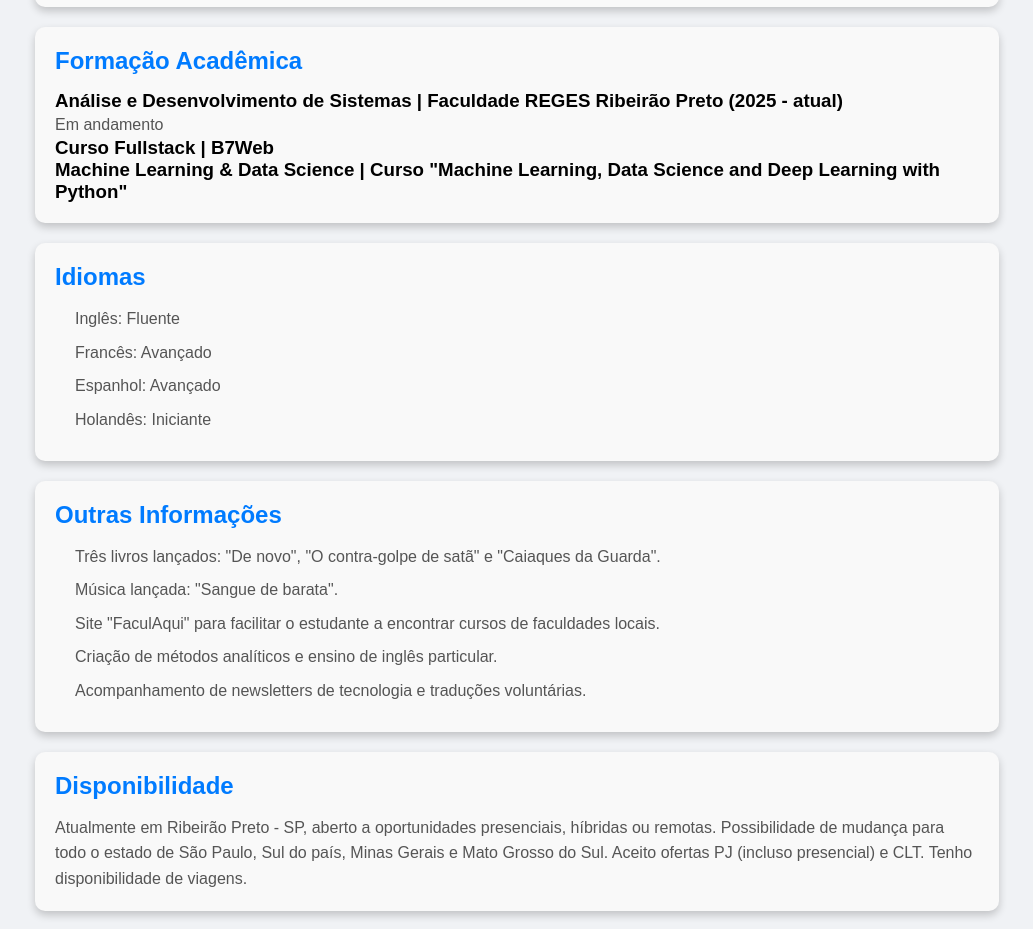
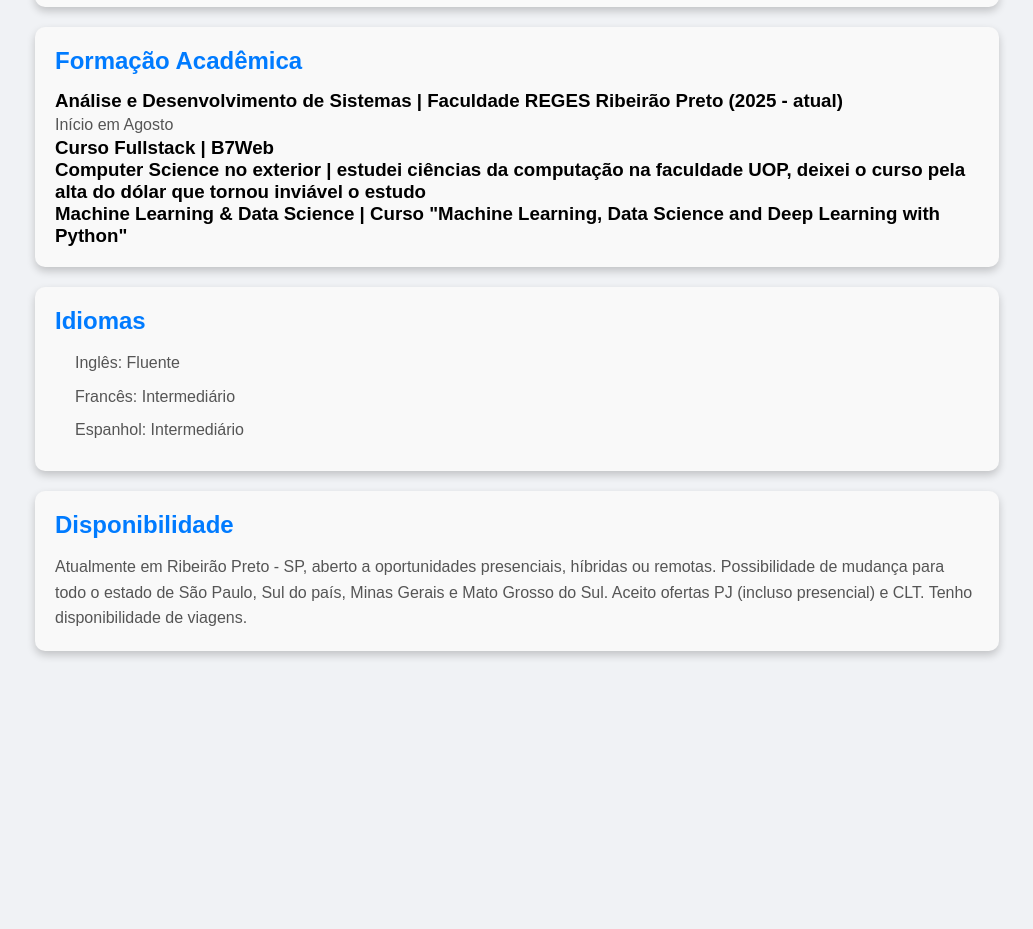
Before and after one commit to GabRauSch/portifolio, a plain HTML site: page index.html in a window 1280 px wide. Shown: the part 855-1784 px from the top of the page, without its empty margins (123-1156 px from the left). After the commit the page ends 1556 px from the top, so only its background shows below. Drawn offline with Linux system fonts and the light colour scheme.

Commit message:
final version

```diff
--- a/index.html
+++ b/index.html
@@ -137,13 +137,17 @@
             <h2>Formação Acadêmica</h2>
             <div>
                 <h3>Análise e Desenvolvimento de Sistemas | Faculdade REGES Ribeirão Preto (2025 - atual)</h3>
-                <p>Em andamento</p>
+                <p>Início em Agosto</p>
             </div>
 
             <div>
                 <h3>Curso Fullstack | B7Web</h3>
             </div>
 
+
+            <div>
+                <h3>Computer Science no exterior | estudei ciências da computação na faculdade UOP, deixei o curso pela alta do dólar que tornou inviável o estudo</h3>
+            </div>
             <div>
                 <h3>Machine Learning & Data Science | Curso "Machine Learning, Data Science and Deep Learning with Python"</h3>
             </div>
@@ -154,21 +158,8 @@
             <h2>Idiomas</h2>
             <ul>
                 <li>Inglês: Fluente</li>
-                <li>Francês: Avançado</li>
-                <li>Espanhol: Avançado</li>
-                <li>Holandês: Iniciante</li>
-            </ul>
-        </div>
-
-        <!-- Outras Informações -->
-        <div class="card">
-            <h2>Outras Informações</h2>
-            <ul>
-                <li>Três livros lançados: "De novo", "O contra-golpe de satã" e "Caiaques da Guarda".</li>
-                <li>Música lançada: "Sangue de barata".</li>
-                <li>Site "FaculAqui" para facilitar o estudante a encontrar cursos de faculdades locais.</li>
-                <li>Criação de métodos analíticos e ensino de inglês particular.</li>
-                <li>Acompanhamento de newsletters de tecnologia e traduções voluntárias.</li>
+                <li>Francês: Intermediário</li>
+                <li>Espanhol: Intermediário</li>
             </ul>
         </div>
 
```
